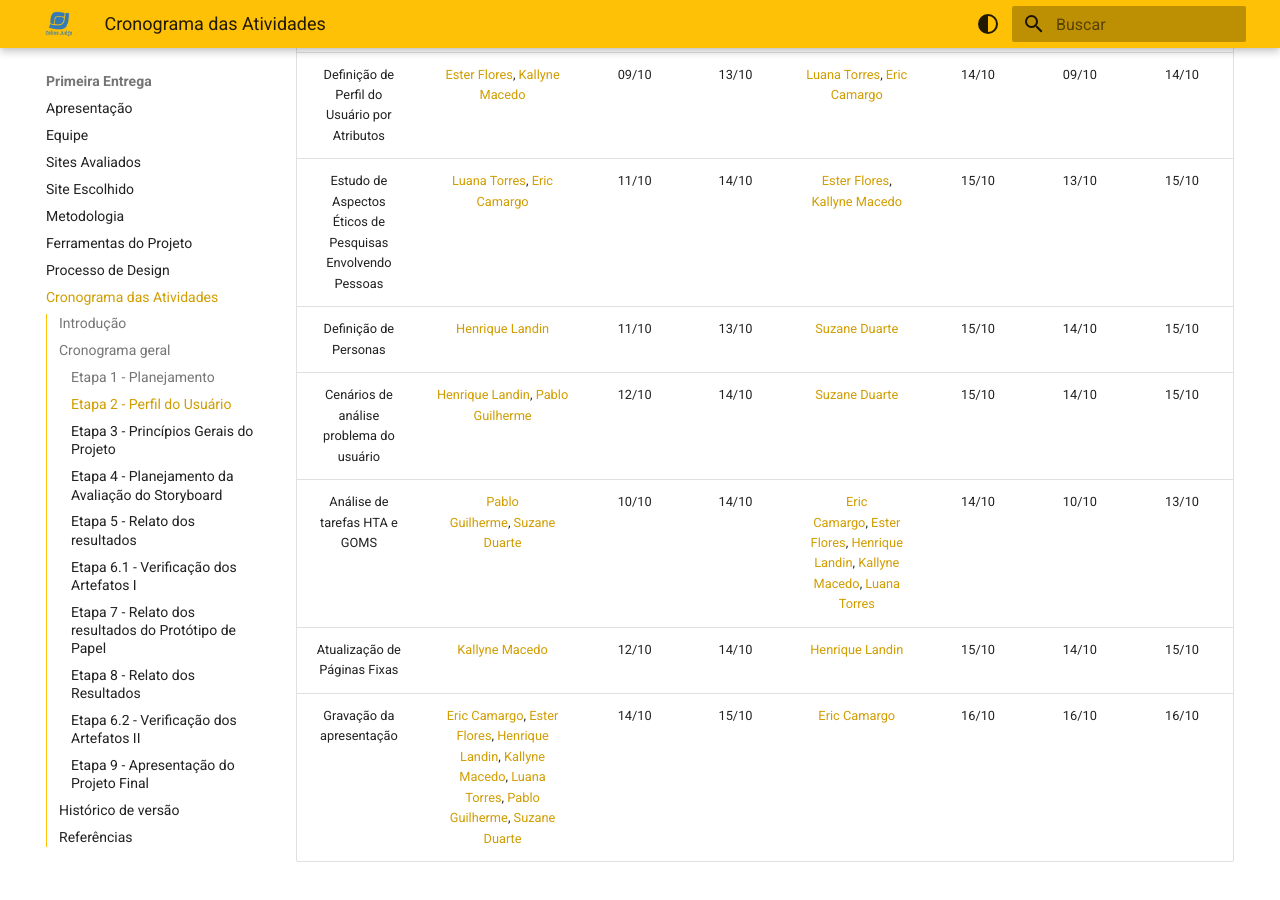
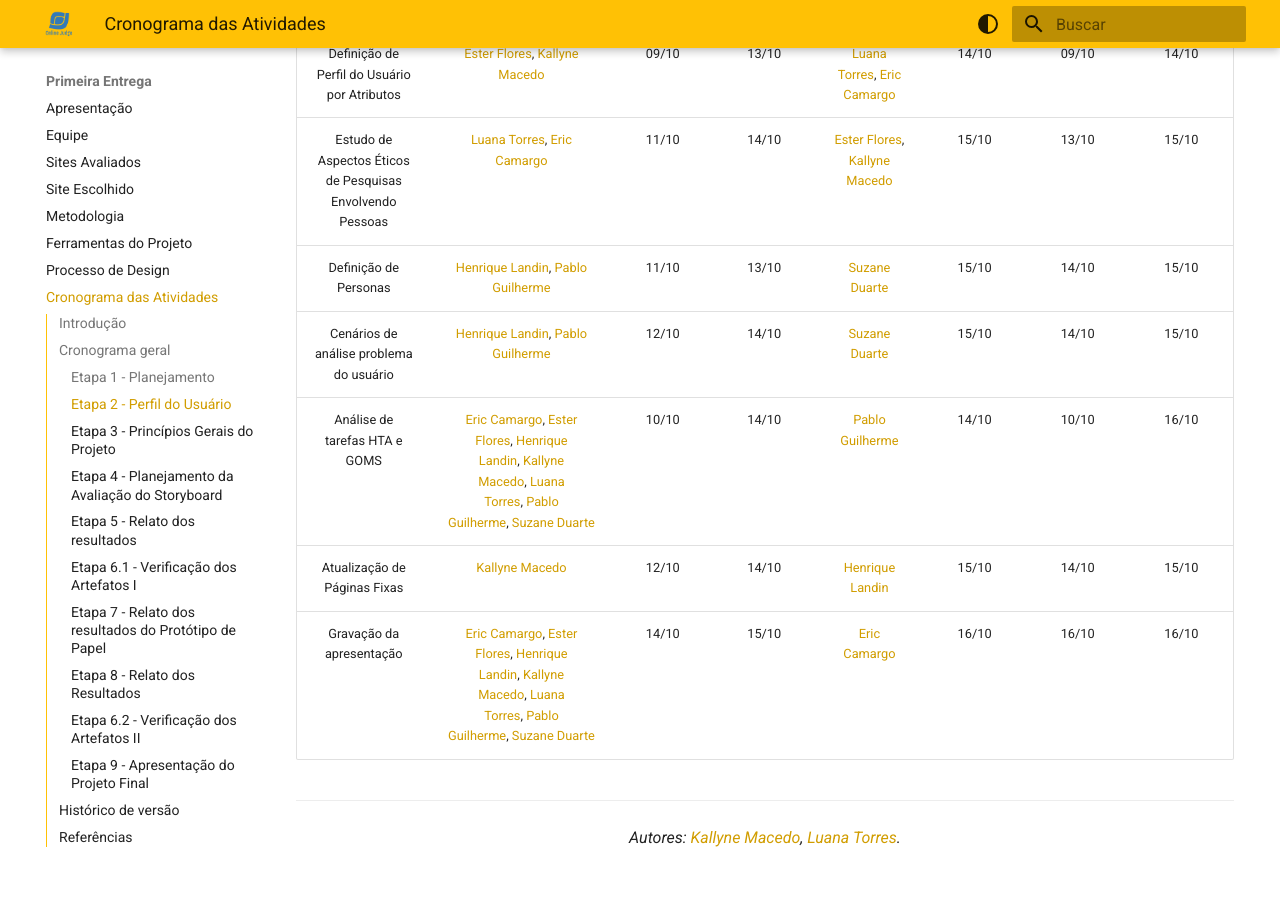
Before and after one commit to Interacao-Humano-Computador/2023.2-OnlineJudge, an MkDocs documentation site: the page built from docs/primeira-entrega/cronograma-atividades.md, in a window 1280 px wide and 900 px high, scrolled down 2791 px. Built offline with MkDocs 1.6.1 and Material for MkDocs 9.7.7, drawn with Linux system fonts in a browser that asks for light colours; some of the changed text lies outside the part shown.

Commit message:
cronograma editado e assets

```diff
--- a/docs/primeira-entrega/cronograma-atividades.md
+++ b/docs/primeira-entrega/cronograma-atividades.md
@@ -47,17 +47,17 @@
 
 <figcaption align="center">Tabela 3 - Cronograma da equipe para a etapa 2.</figcaption>
 
-|                                                            |                                                                                                                                                                                                                                                                                                                                      |         Planejado         |         Planejado         |                                                                                                                                                                                                                                        |                            |             Executado             |           Executado           |
-| :--------------------------------------------------------: | :-----------------------------------------------------------------------------------------------------------------------------------------------------------------------------------------------------------------------------------------------------------------------------------------------------------------------------------: | :-----------------------: | :-----------------------: | :------------------------------------------------------------------------------------------------------------------------------------------------------------------------------------------------------------------------------------: | :------------------------: | :-------------------------------: | :---------------------------: |
-|                      **Tarefa**                      |                                                                                                                                                        **Responsáveis**                                                                                                                                                        | **Data de Início** | **Data de Entrega** |                                                                                                           **Revisor**                                                                                                           | **Data de Revisão** | **Início da Realização** | **Fim da Realização** |
-|          Correções Feedback da Entrega Anterior          |                                                                                                 [Eric Camargo](https://github.com/ericcs10), [Ester Flores](https://github.com/esteerlino), [Luana Torres](https://github.com/luanatorress)                                                                                                 |           06/10           |           11/10           |                                                                                              [Kallyne Macedo](https://github.com/kalipassos)                                                                                              |           14/10           |               09/10               |             13/10             |
-|      Definição de Perfil do Usuário por Atributos      |                                                                                                                       [Ester Flores](https://github.com/esteerlino), [Kallyne Macedo](https://github.com/kalipassos)                                                                                                                       |           09/10           |           13/10           |                                                                         [Luana Torres](https://github.com/luanatorress), [Eric Camargo](https://github.com/ericcs10)                                                                         |           14/10           |               09/10               |             14/10             |
-| Estudo de Aspectos Éticos de Pesquisas Envolvendo Pessoas |                                                                                                                        [Luana Torres](https://github.com/luanatorress), [Eric Camargo](https://github.com/ericcs10)                                                                                                                        |           11/10           |           14/10           |                                                                        [Ester Flores](https://github.com/esteerlino), [Kallyne Macedo](https://github.com/kalipassos)                                                                        |           15/10           |               13/10               |             15/10             |
-|                  Definição de Personas                  |                                                                                                                                           [Henrique Landin](https://github.com/henriqtorresl)                                                                                                                                           |           11/10           |           13/10           |                                                                                             [Suzane Duarte](https://github.com/suzaneduarte)                                                                                             |           15/10           |               14/10               |             15/10             |
-|         Cenários de análise problema do usuário         |                                                                                                                    [Henrique Landin](https://github.com/henriqtorresl), [Pablo Guilherme](https://github.com/PabloGJBS)                                                                                                                    |           12/10           |           14/10           |                                                                                             [Suzane Duarte](https://github.com/suzaneduarte)                                                                                             |           15/10           |               14/10               |             15/10             |
-|               Análise de tarefas HTA e GOMS               |                                                                                                                     [Pablo Guilherme](https://github.com/PabloGJBS), [Suzane Duarte](https://github.com/suzaneduarte)                                                                                                                     |           10/10           |           14/10           | [Eric Camargo](https://github.com/ericcs10), [Ester Flores](https://github.com/esteerlino), [Henrique Landin](https://github.com/henriqtorresl), [Kallyne Macedo](https://github.com/kalipassos), [Luana Torres](https://github.com/luanatorress) |           14/10           |               10/10               |             13/10             |
-|              Atualização de Páginas Fixas              |                                                                                                                                             [Kallyne Macedo](https://github.com/kalipassos)                                                                                                                                             |           12/10           |           14/10           |                                                                                            [Henrique Landin](https://github.com/henriqtorresl)                                                                                            |           15/10           |               14/10               |             15/10             |
-|                Gravação da apresentação                | [Eric Camargo](https://github.com/ericcs10), [Ester Flores](https://github.com/esteerlino), [Henrique Landin](https://github.com/henriqtorresl), [Kallyne Macedo](https://github.com/kalipassos), [Luana Torres](https://github.com/luanatorress), [Pablo Guilherme](https://github.com/PabloGJBS), [Suzane Duarte](https://github.com/suzaneduarte) |           14/10           |           15/10           |                                                                                                [Eric Camargo](https://github.com/ericcs10)                                                                                                |           16/10           |               16/10               |             16/10             |
+|                                                            |                                                                                                                                                                                                                                                                                                                                      |         Planejado         |         Planejado         |                                                                                          |                            |             Executado             |           Executado           |
+| :--------------------------------------------------------: | :-----------------------------------------------------------------------------------------------------------------------------------------------------------------------------------------------------------------------------------------------------------------------------------------------------------------------------------: | :-----------------------: | :-----------------------: | :--------------------------------------------------------------------------------------: | :------------------------: | :-------------------------------: | :---------------------------: |
+|                      **Tarefa**                      |                                                                                                                                                        **Responsáveis**                                                                                                                                                        | **Data de Início** | **Data de Entrega** |                                    **Revisor**                                    | **Data de Revisão** | **Início da Realização** | **Fim da Realização** |
+|          Correções Feedback da Entrega Anterior          |                                                                                                 [Eric Camargo](https://github.com/ericcs10), [Ester Flores](https://github.com/esteerlino), [Luana Torres](https://github.com/luanatorress)                                                                                                 |           06/10           |           11/10           |                       [Kallyne Macedo](https://github.com/kalipassos)                       |           14/10           |               09/10               |             13/10             |
+|      Definição de Perfil do Usuário por Atributos      |                                                                                                                       [Ester Flores](https://github.com/esteerlino), [Kallyne Macedo](https://github.com/kalipassos)                                                                                                                       |           09/10           |           13/10           |  [Luana Torres](https://github.com/luanatorress), [Eric Camargo](https://github.com/ericcs10)  |           14/10           |               09/10               |             14/10             |
+| Estudo de Aspectos Éticos de Pesquisas Envolvendo Pessoas |                                                                                                                        [Luana Torres](https://github.com/luanatorress), [Eric Camargo](https://github.com/ericcs10)                                                                                                                        |           11/10           |           14/10           | [Ester Flores](https://github.com/esteerlino), [Kallyne Macedo](https://github.com/kalipassos) |           15/10           |               13/10               |             15/10             |
+|                  Definição de Personas                  |                                                                                                                    [Henrique Landin](https://github.com/henriqtorresl), [Pablo Guilherme](https://github.com/PabloGJBS)                                                                                                                    |           11/10           |           13/10           |                      [Suzane Duarte](https://github.com/suzaneduarte)                      |           15/10           |               14/10               |             15/10             |
+|         Cenários de análise problema do usuário         |                                                                                                                    [Henrique Landin](https://github.com/henriqtorresl), [Pablo Guilherme](https://github.com/PabloGJBS)                                                                                                                    |           12/10           |           14/10           |                      [Suzane Duarte](https://github.com/suzaneduarte)                      |           15/10           |               14/10               |             15/10             |
+|               Análise de tarefas HTA e GOMS               | [Eric Camargo](https://github.com/ericcs10), [Ester Flores](https://github.com/esteerlino), [Henrique Landin](https://github.com/henriqtorresl), [Kallyne Macedo](https://github.com/kalipassos), [Luana Torres](https://github.com/luanatorress), [Pablo Guilherme](https://github.com/PabloGJBS), [Suzane Duarte](https://github.com/suzaneduarte) |           10/10           |           14/10           |                       [Pablo Guilherme](https://github.com/PabloGJBS)                       |           14/10           |               10/10               |             16/10             |
+|              Atualização de Páginas Fixas              |                                                                                                                                             [Kallyne Macedo](https://github.com/kalipassos)                                                                                                                                             |           12/10           |           14/10           |                     [Henrique Landin](https://github.com/henriqtorresl)                     |           15/10           |               14/10               |             15/10             |
+|                Gravação da apresentação                | [Eric Camargo](https://github.com/ericcs10), [Ester Flores](https://github.com/esteerlino), [Henrique Landin](https://github.com/henriqtorresl), [Kallyne Macedo](https://github.com/kalipassos), [Luana Torres](https://github.com/luanatorress), [Pablo Guilherme](https://github.com/PabloGJBS), [Suzane Duarte](https://github.com/suzaneduarte) |           14/10           |           15/10           |                         [Eric Camargo](https://github.com/ericcs10)                         |           16/10           |               16/10               |             16/10             |
 
 ---
 
@@ -202,6 +202,7 @@
 |   1.0   | 21/09/2023 |              Criação dos cronograma inicial              | [Luana Torres](https://github.com/luanatorress), [Kallyne Macedo](https://github.com/kalipassos) | [Suzane Duarte](https://github.com/suzaneduarte) |
 |   1.1   | 01/10/2023 |            Finalização do cronograma inicial            | [Luana Torres](https://github.com/luanatorress), [Kallyne Macedo](https://github.com/kalipassos) |  [Ester Flores](https://github.com/esteerlino)  |
 |   1.2   | 15/10/2023 | Atualização do cronograma c/ considerações da Etapa 1 |                        [Kallyne Macedo](https://github.com/kalipassos)                        | [Luana Torres](https://github.com/luanatorress) |
+|   1.3   | 16/10/2023 |  Alteração responsáveis e cronograma executado Etapa 2  |                        [Kallyne Macedo](https://github.com/kalipassos)                        | [Pablo Guilherme](https://github.com/PabloGJBS) |
 
 ## Referências
 
```
Also changed, not shown: docs/assets/images/hta_login.png (added), 1 other file.
